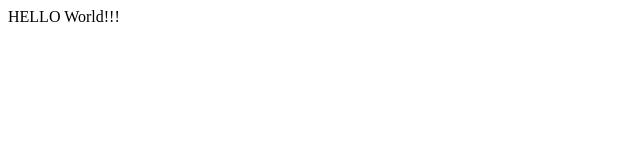
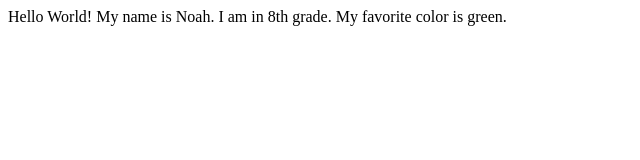
Before and after one commit to stiefelnoah/basicWebpage, a plain HTML site: page index.html in a window 1280 px wide. Shown: the whole page, without its empty margins (0-640 px from the left). Drawn offline with Linux system fonts and the light colour scheme.

Commit message:
Update index.html

```diff
--- a/index.html
+++ b/index.html
@@ -16,7 +16,7 @@
 </head>
 
 <body>
-  <!-- Hello World! My name is Noah. I am in 8th grade. My favorite color is green. -->
- HELLO World!!!
+  <!--  -->
+Hello World! My name is Noah. I am in 8th grade. My favorite color is green.
 </body>
 </html>
```
